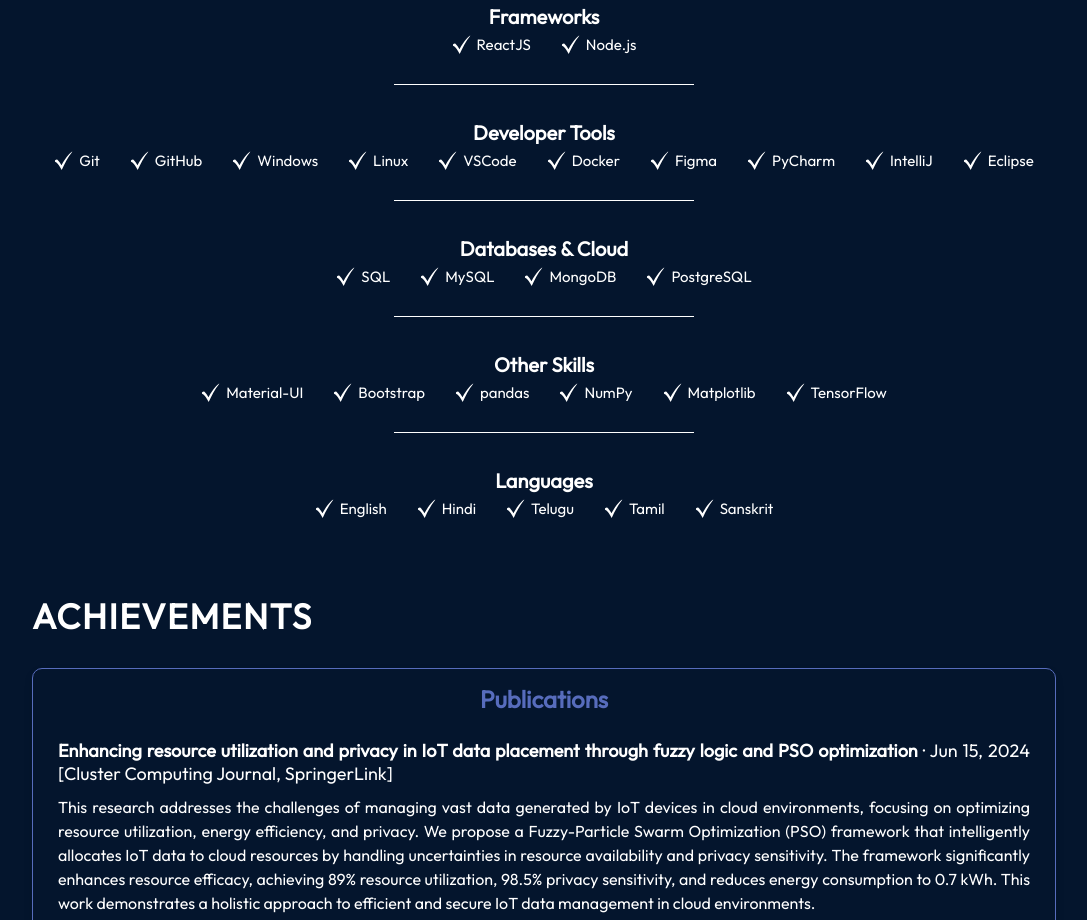
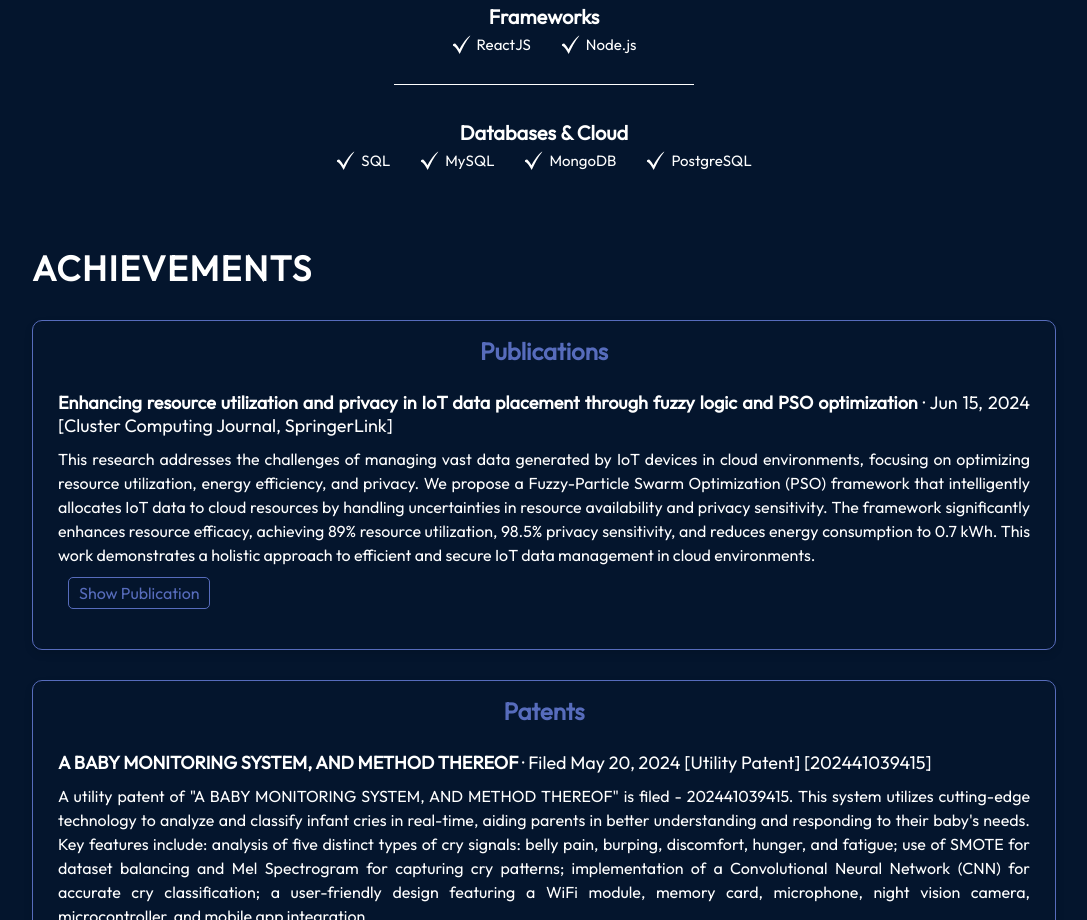
Before and after one commit to Suryavenuneelam/portfolio, a React (Vite) app: page / in a window 1280 px wide. Shown: the part 2540-3460 px from the top of the page, without its empty margins (96-1183 px from the left). Built offline with nearby package versions, Linux system fonts and the light colour scheme.

Commit message:
Resume link

```diff
--- a/src/components/Hero/Hero.jsx
+++ b/src/components/Hero/Hero.jsx
@@ -16,7 +16,7 @@ export const Hero = () => {
         <a href="mailto:suryavenunnsv@gmail.com" className={styles.contactBtn}>
           Contact Me
         </a>
-        <a href={CV} download className={styles.contactBtn}>
+        <a href="https://drive.google.com/file/d/1jOfdRHHtdQ5_ZQCmvNMUh9ScRHgla0fl/view" download className={styles.contactBtn}>
           Resume
         </a>
         </div>
--- a/src/components/Skills/Skills.jsx
+++ b/src/components/Skills/Skills.jsx
@@ -28,7 +28,7 @@ function Skills() {
       <hr />
 
       {/* Developer Tools */}
-      <h3 className={styles.skillCategory}>Developer Tools</h3>
+      {/* <h3 className={styles.skillCategory}>Developer Tools</h3>
       <div className={styles.skillList}>
         <SkillList src={checkMarkIcon} skill="Git" />
         <SkillList src={checkMarkIcon} skill="GitHub" />
@@ -41,7 +41,7 @@ function Skills() {
         <SkillList src={checkMarkIcon} skill="IntelliJ" />
         <SkillList src={checkMarkIcon} skill="Eclipse" />
       </div>
-      <hr />
+      <hr /> */}
 
       {/* Databases & Cloud */}
       <h3 className={styles.skillCategory}>Databases & Cloud</h3>
@@ -51,10 +51,10 @@ function Skills() {
         <SkillList src={checkMarkIcon} skill="MongoDB" />
         <SkillList src={checkMarkIcon} skill="PostgreSQL" />
       </div>
-      <hr />
+      {/* <hr /> */}
 
       {/* Other Skills */}
-      <h3 className={styles.skillCategory}>Other Skills</h3>
+      {/* <h3 className={styles.skillCategory}>Other Skills</h3>
       <div className={styles.skillList}>
         <SkillList src={checkMarkIcon} skill="Material-UI" />
         <SkillList src={checkMarkIcon} skill="Bootstrap" />
@@ -63,17 +63,17 @@ function Skills() {
         <SkillList src={checkMarkIcon} skill="Matplotlib" />
         <SkillList src={checkMarkIcon} skill="TensorFlow" />
       </div>
-      <hr />
+      <hr /> */}
 
       {/* Languages */}
-      <h3 className={styles.skillCategory}>Languages</h3>
+      {/* <h3 className={styles.skillCategory}>Languages</h3>
       <div className={styles.skillList}>
         <SkillList src={checkMarkIcon} skill="English" />
         <SkillList src={checkMarkIcon} skill="Hindi" />
         <SkillList src={checkMarkIcon} skill="Telugu" />
         <SkillList src={checkMarkIcon} skill="Tamil" />
         <SkillList src={checkMarkIcon} skill="Sanskrit" />
-      </div>
+      </div> */}
     </section>
   );
 }
```
